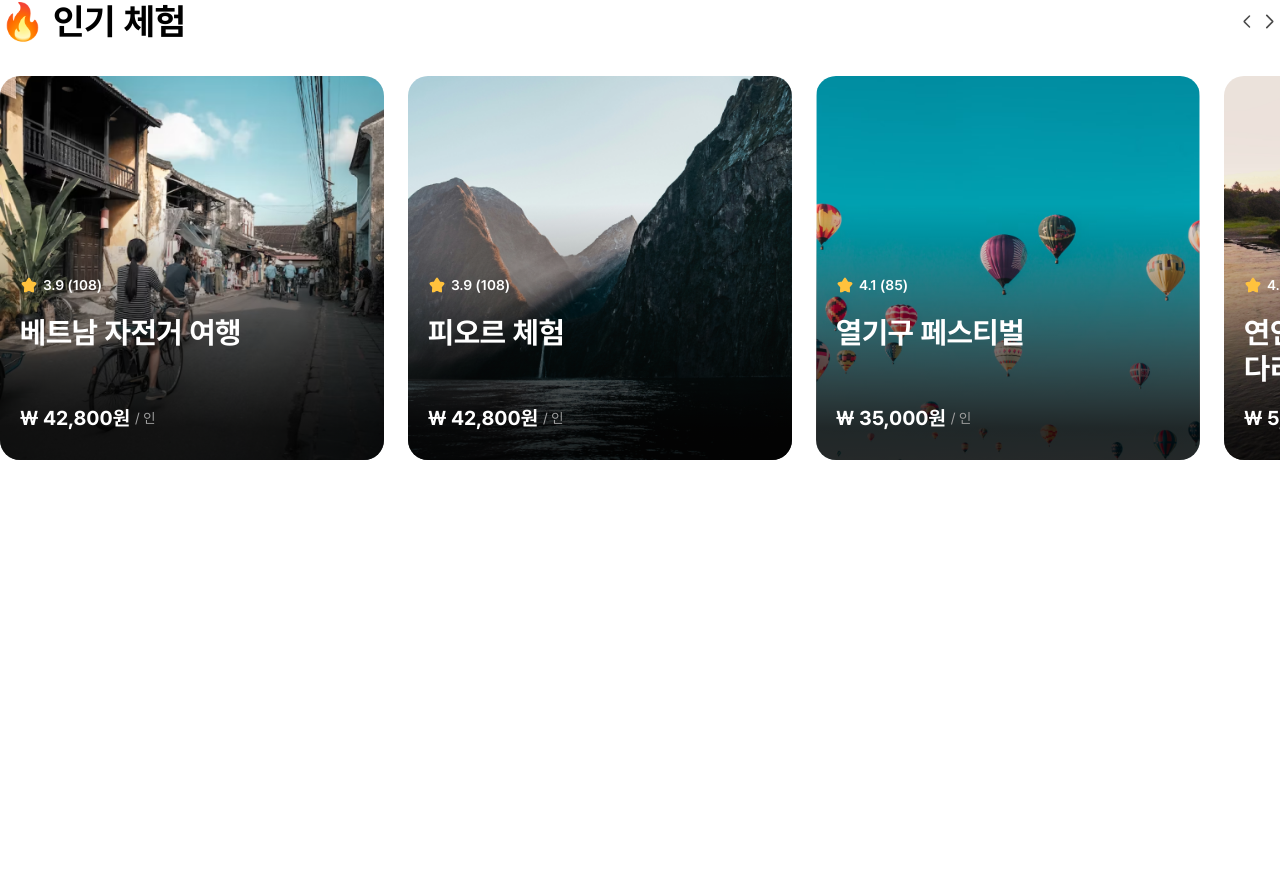
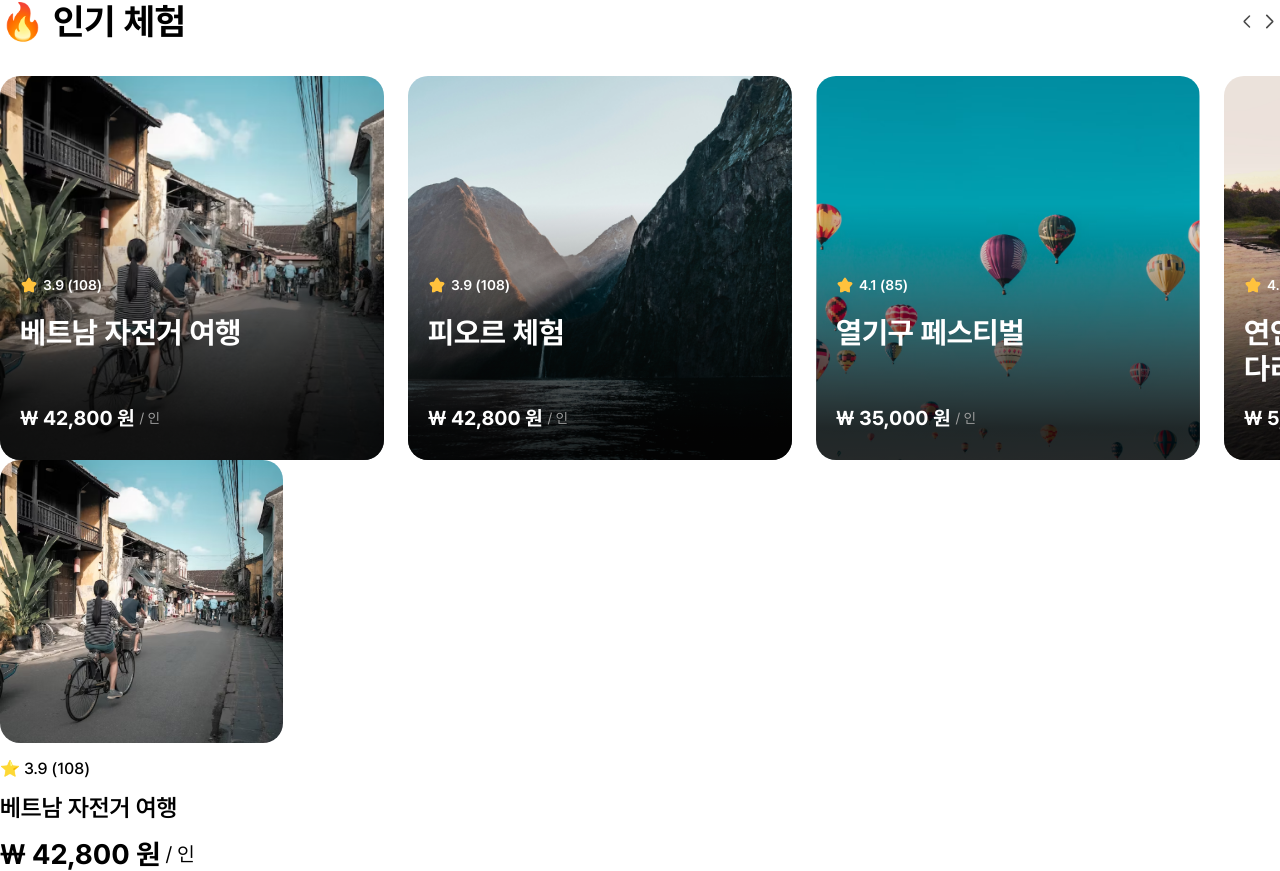
Before and after one commit to codeit-sprint-10/globalNomard, a Next.js app: page /main in a window 1280 px wide. Before the commit the page ends 800 px from the top, so only its background shows below. Built offline with nearby package versions, Linux system fonts and the light colour scheme.

Commit message:
feat: small Card 컴포넌트

```diff
--- a/app/(main)/_components/card/Card.tsx
+++ b/app/(main)/_components/card/Card.tsx
@@ -22,7 +22,7 @@ export default function Card({ data }: Activity) {
           <Text $normalType={TextType.Pre13} text={title} />
         </S.Title>
         <S.Price>
-          <Text $normalType={TextType.Pre14} text={price} />
+          <Text $normalType={TextType.Pre14} text={`₩ ${price} 원`} />
           <S.Span>
             <Text $normalType={TextType.Pre15} text="/ 인" />
           </S.Span>
--- a/app/(main)/main/page.tsx
+++ b/app/(main)/main/page.tsx
@@ -2,11 +2,22 @@
 import React from 'react';
 import CardList from '../_components/cardList/CardList';
 import activityDummy from '@/_constants/activityDummy';
+import SmallCard from '../smallCard/SmallCard';
+import IMAGES from '@/public/images';
 
 export default function Main() {
+  const dummy = {
+    id: 1,
+    images: IMAGES.activity1,
+    title: '베트남 자전거 여행',
+    price: '42,800',
+    point: '3.9 (108)',
+  };
+
   return (
     <div>
       <CardList data={activityDummy} />
+      <SmallCard data={dummy} />
     </div>
   );
 }
--- /dev/null
+++ b/app/(main)/smallCard/SmallCard.tsx
@@ -0,0 +1,28 @@
+import React from 'react';
+import * as S from './smallCard.style';
+import IMAGES from '@/public/images';
+import { Data } from '../_components/type';
+import Text, { TextType } from '@/_styles/Text';
+
+interface Activity {
+  data: Data;
+}
+
+export default function SmallCard({ data }: Activity) {
+  const { images, title, price, point } = data;
+  console.log(images);
+
+  return (
+    <S.Wrapper>
+      <S.Card src={IMAGES.activity1} alt="images" />
+      <S.Info>
+        <Text $normalType={TextType.Pre6} text={`⭐️ ${point}`} />
+        <Text $normalType={TextType.Pre18} text={title} />
+        <S.Price>
+          <Text $normalType={TextType.Pre19} text={`₩ ${price} 원`} />
+          <Text $normalType={TextType.Pre20} text="/ 인" />
+        </S.Price>
+      </S.Info>
+    </S.Wrapper>
+  );
+}
--- /dev/null
+++ b/app/(main)/smallCard/smallCard.style.ts
@@ -0,0 +1,30 @@
+import Image from 'next/image';
+import styled from 'styled-components';
+
+export const Wrapper = styled.div`
+  display: flex;
+  flex-direction: column;
+`;
+
+export const Card = styled(Image)`
+  width: 28.3rem;
+  height: 28.3rem;
+
+  object-fit: cover;
+  border-radius: 2rem;
+
+  margin-bottom: 1.6rem;
+`;
+
+export const Info = styled.div`
+  display: flex;
+  flex-direction: column;
+  gap: 1.5rem;
+`;
+
+export const Price = styled.div`
+  display: flex;
+  flex-direction: row;
+  align-items: center;
+  gap: 0.5rem;
+`;
--- a/app/_constants/activityDummy.ts
+++ b/app/_constants/activityDummy.ts
@@ -16,49 +16,49 @@ const activityDummy: Activity = [
     id: 1,
     images: IMAGES.activity1,
     title: '베트남 자전거 여행',
-    price: '₩ 42,800원',
+    price: '42,800',
     point: '3.9 (108)',
   },
   {
     id: 2,
     images: IMAGES.activity2,
     title: '피오르 체험',
-    price: '₩ 42,800원',
+    price: '42,800',
     point: '3.9 (108)',
   },
   {
     id: 3,
     images: IMAGES.activity3,
     title: '열기구 페스티벌',
-    price: '₩ 35,000원',
+    price: '35,000',
     point: '4.1 (85)',
   },
   {
     id: 4,
     images: IMAGES.activity4,
     title: '연인과 사랑의 징검다리 건너기',
-    price: '₩ 5,600원',
+    price: '5,600',
     point: '4.9 (593)',
   },
   {
     id: 5,
     images: IMAGES.activity5,
     title: '해안가 마을에서 일주일 살아보기',
-    price: '₩ 217,000원',
+    price: '217,000',
     point: '2.9 (67)',
   },
   {
     id: 6,
     images: IMAGES.activity6,
     title: '함께 배우면 즐거운 스트릿 댄스',
-    price: '₩ 38,000원',
+    price: '38,000',
     point: '4.9 (793)',
   },
   {
     id: 7,
     images: IMAGES.activity7,
     title: 'VR 게임 마스터 하는 법',
-    price: '₩ 38,000원',
+    price: '38,000',
     point: '4.9 (293)',
   },
 ];
```
